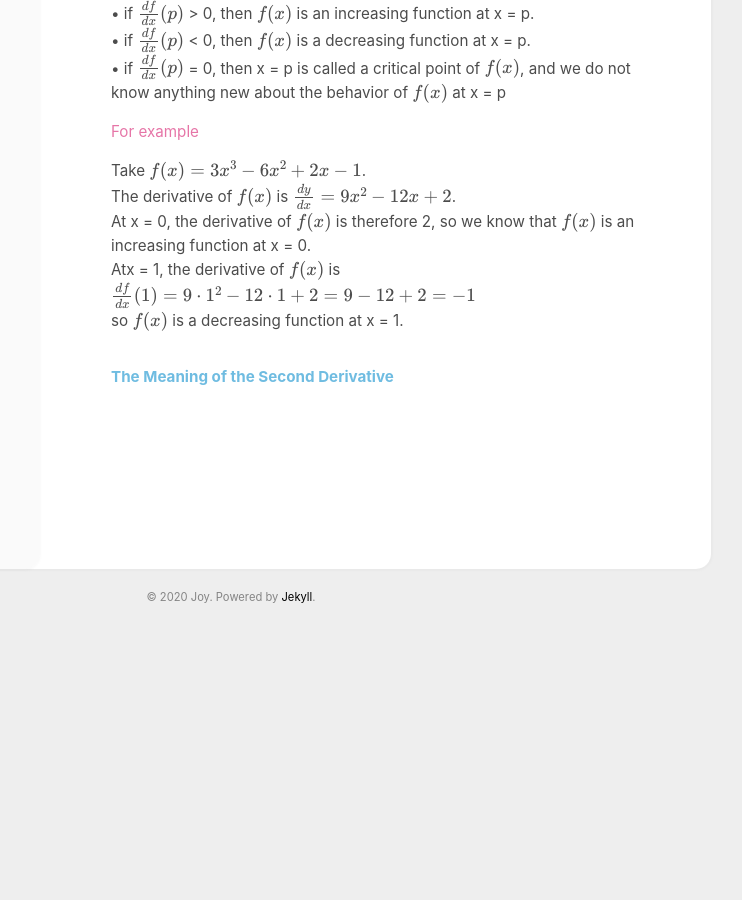
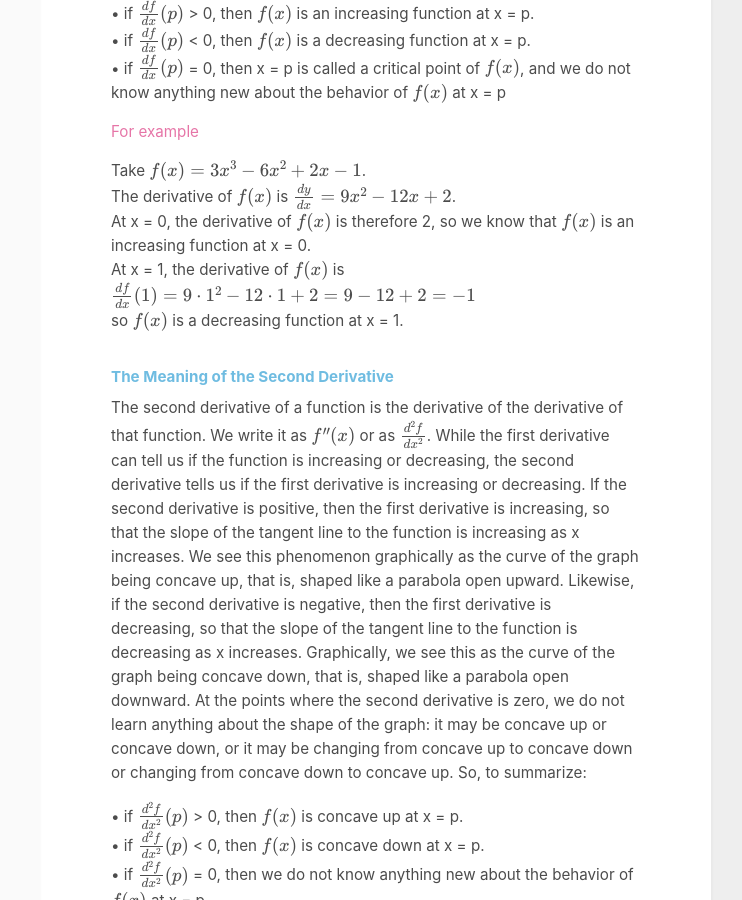
Before and after one commit to Joy3Luo/Joy3luo.github.io, a Jekyll site: the page built from _posts/2020-10-06-The_First_and_Second_Derivatives.md, in a window 1280 px wide and 900 px high, scrolled down 710 px. Shown: the whole window, without its empty margins (409-1151 px from the left). Built offline with Jekyll 4.4.1, drawn with Linux system fonts in a browser that asks for light colours; before the commit the page ends 1340 px from its top, so only the background shows below that; some of the changed text lies outside the part shown.

Commit message:
Update 2020-10-06-The_First_and_Second_Derivatives.md

```diff
--- a/_posts/2020-10-06-The_First_and_Second_Derivatives.md
+++ b/_posts/2020-10-06-The_First_and_Second_Derivatives.md
@@ -18,9 +18,23 @@ comments: true
 • if $$\frac{df}{dx}(p)$$ = 0, then x = p is called a critical point of $$f(x)$$, and we do not know anything new about the behavior of $$f(x)$$ at x = p<br/>
 
 <font color= E675A7> For example</font>
- Take $$f(x) = 3x^3 − 6x^2 + 2x − 1$$.<br/> The derivative of $$f(x)$$ is $$\frac{dy}{dx} = 9x^2 − 12x + 2$$.<br/>
-At x = 0, the derivative of $$f(x)$$ is therefore 2, so we know that $$f(x)$$ is an increasing function at x = 0.
-<br/>Atx = 1, the derivative of $$f(x)$$ is $$\frac{df}{dx}(1) = 9 · 1^2 − 12 · 1 + 2 = 9 − 12 + 2 = −1$$<br/>
+Take $$f(x) = 3x^3 − 6x^2 + 2x − 1$$.<br/> The derivative of $$f(x)$$ is $$\frac{dy}{dx} = 9x^2 − 12x + 2$$.<br/>
+At x = 0, the derivative of $$f(x)$$ is therefore 2, so we know that $$f(x)$$ is an increasing function at x = 0.<br/>
+At x = 1, the derivative of $$f(x)$$ is $$\frac{df}{dx}(1) = 9 · 1^2 − 12 · 1 + 2 = 9 − 12 + 2 = −1$$<br/>
 so $$f(x)$$ is a decreasing function at x = 1.
 
 #### <font color= 6FBCE1> The Meaning of the Second Derivative</font>
+
+The second derivative of a function is the derivative of the derivative of that function. We write it as $$f''(x)$$ or as $$\frac{d^2f}{dx^2}$$. While the first derivative can tell us if the function is increasing or decreasing, the second derivative tells us if the first derivative is increasing or decreasing. If the second derivative is positive, then the first derivative is increasing, so that the slope of the tangent line to the function is increasing as x increases. We
+see this phenomenon graphically as the curve of the graph being concave up, that is, shaped like a parabola open upward. Likewise, if the second derivative is negative, then the first derivative is decreasing, so that the slope of the tangent line to the function is decreasing as x increases. Graphically, we see this as the curve of the graph being concave down, that is, shaped like a parabola open downward. At the points where the second derivative is zero, we do not learn anything about the shape of the graph: it may be concave up or concave down, or it may be changing from concave up to concave down or changing from concave down to concave up. So, to summarize:
+
+• if $$\frac{d^2f}{dx^2}(p)$$ > 0, then $$f(x)$$ is concave up at x = p.<br/>
+• if $$\frac{d^2f}{dx^2}(p)$$ < 0, then $$f(x)$$ is concave down at x = p.<br/>
+• if $$\frac{d^2f}{dx^2}(p)$$ = 0, then we do not know anything new about the behavior of $$f(x)$$ at x = p.
+
+
+<font color= E675A7> For example</font>
+Take $$f(x) = 3x^3 − 6x^2 + 2x − 1$$ as above.<br/> The derivative of $$f(x)$$ is $$f'(x) = 9x^2 − 12x + 2$$, and $$f''(x) = 18x − 12$$.<br/>
+At x = 0, the second derivative of $$f(x)$$ is -12, so we know that the graph of $$f(x)$$ is concave down at x = 0.<br/>
+Likewise, at x = 1, the second derivative of $$f(x)$$ is $$f''(1) = 18 · 1 − 12 = 18 - 12 = 6$$<br/>
+so the graph of $$f(x)$$ is concave up at x = 1.
```
